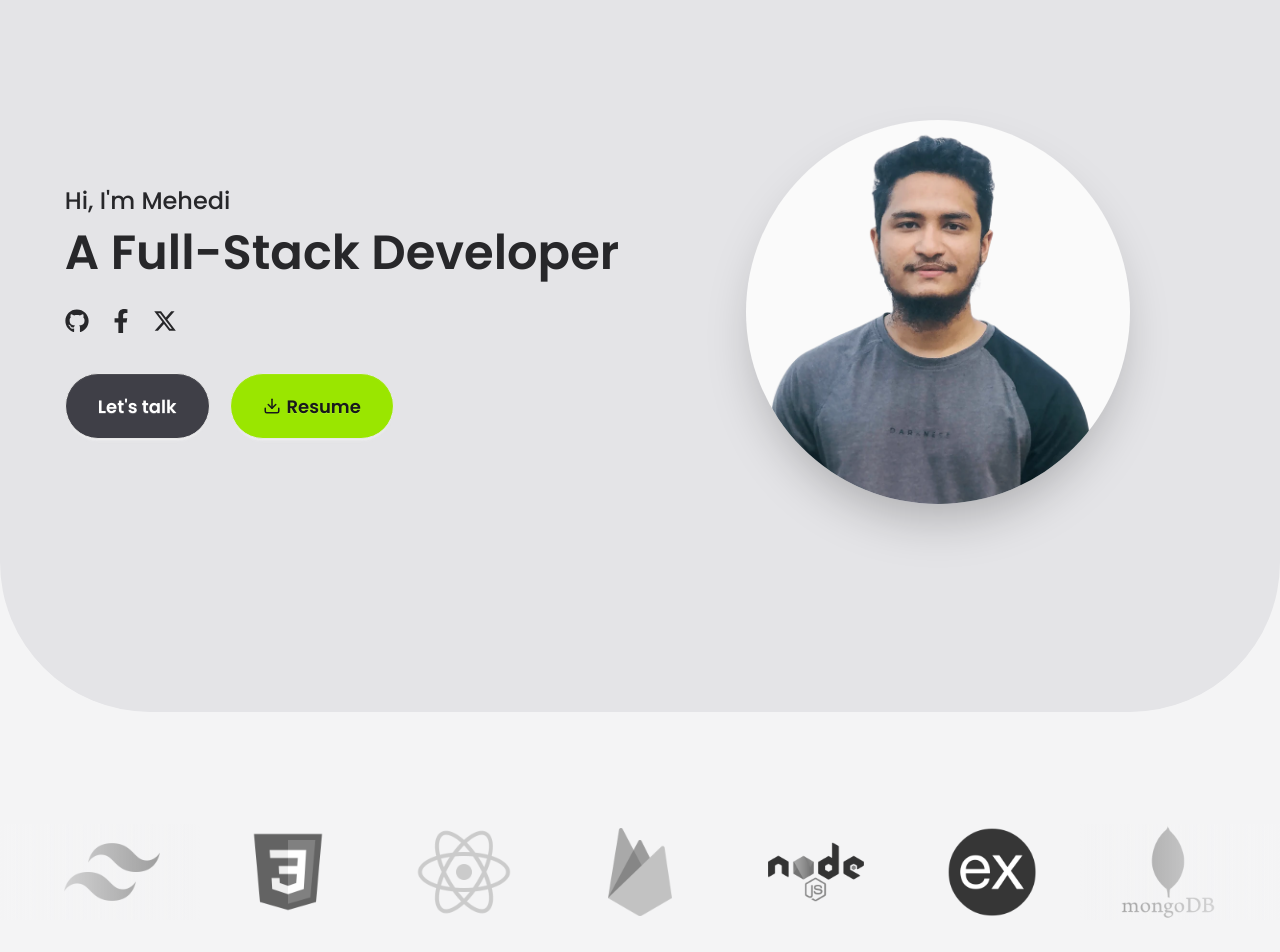
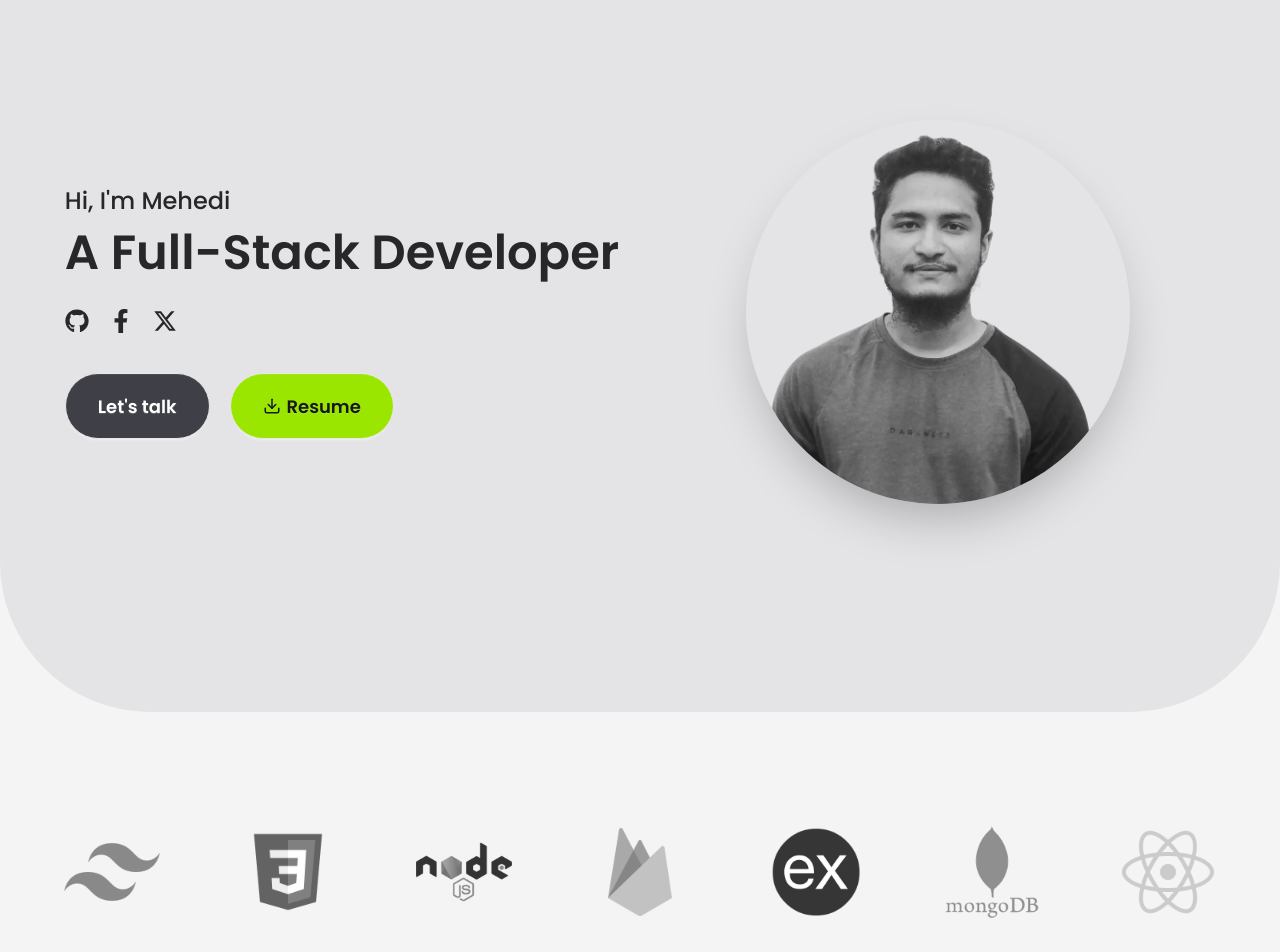
Before and after one commit to Mehedi107/Portfolio, a React (Vite) app: page / in a window 1280 px wide. Shown: the part 160-1112 px from the top of the page. Built offline with nearby package versions, Linux system fonts and the light colour scheme.

Commit message:
Update all code

```diff
--- a/index.html
+++ b/index.html
@@ -1,5 +1,5 @@
 <!DOCTYPE html>
-<html lang="en" data-theme="light">
+<html lang="en" data-theme="light" class="scroll-smooth">
   <head>
     <meta charset="UTF-8" />
     <link rel="icon" type="image/svg+xml" href="/Favcicon.png" />
--- a/src/App.jsx
+++ b/src/App.jsx
@@ -1,3 +1,4 @@
+import { useRef } from 'react';
 import './App.css';
 import About from './components/About';
 import Banner from './components/Banner';
@@ -10,16 +11,30 @@ import Skill from './components/Skill';
 import Skills from './components/Skills';
 
 function App() {
+  const aboutRef = useRef(null);
+  const projectRef = useRef(null);
+  const contactRef = useRef(null);
   return (
     <>
-      <Navbar />
+      <Navbar
+        scrollToSection={section =>
+          section.current?.scrollIntoView({ behavior: 'smooth' })
+        }
+        refs={{ aboutRef, projectRef, contactRef }}
+      />
       <Banner />
       <Skill />
-      <About />
+      <div ref={aboutRef}>
+        <About />
+      </div>
       <Skills />
       <Education />
-      <Projects />
-      <Contact />
+      <div ref={projectRef}>
+        <Projects />
+      </div>
+      <div ref={contactRef}>
+        <Contact />
+      </div>
       <Footer />
     </>
   );
--- a/src/components/About.jsx
+++ b/src/components/About.jsx
@@ -1,6 +1,6 @@
 const About = () => {
   return (
-    <section className="bg-zinc-200 rounded-t-[50px] md:rounded-t-[100px] lg:rounded-t-[150px] rounded-b-[50px] md:rounded-b-[100px] lg:rounded-b-[150px]  py-24 pb-28">
+    <section className="rounded-section bg-zinc-200  py-24 pb-28 ">
       <div className="container max-w-7xl mx-auto px-4">
         <h2>About Me</h2>
         <div className="grid grid-cols-1 md:grid-cols-2 gap-5 lg:text-lg">
--- a/src/components/Banner.jsx
+++ b/src/components/Banner.jsx
@@ -5,7 +5,7 @@ import { FaXTwitter } from 'react-icons/fa6';
 
 const Banner = () => {
   return (
-    <section className="bg-zinc-200 rounded-b-[50px] md:rounded-b-[100px] lg:rounded-b-[150px] py-10 md:py-0">
+    <section className="bg-zinc-200 rounded-b-[25px] sm:rounded-b-[50px] md:rounded-b-[100px] lg:rounded-b-[150px] py-10 md:py-0">
       <div className="container mx-auto grid grid-col-1 md:grid-cols-2 gap-10 items-center lg:px-16 md:8 px-4 min-h-screen">
         {/* Banner Content */}
         <div className="col-span-1 md:justify-self-center">
@@ -57,8 +57,12 @@ const Banner = () => {
         </div>
         {/* Banner Img */}
         <div className="col-span-1 justify-self-center ">
-          <div className="bg-zinc-50 rounded-full shadow-2xl overflow-hidden">
-            <img className="max-h-96 w-full object-cover" src={mehedi} alt="" />
+          <div className="bg-zinc-200 rounded-full shadow-2xl overflow-hidden">
+            <img
+              className="max-h-96 w-full object-cover grayscale hover:grayscale-0 transition"
+              src={mehedi}
+              alt=""
+            />
           </div>
         </div>
       </div>
--- a/src/components/Education.jsx
+++ b/src/components/Education.jsx
@@ -16,7 +16,7 @@ const education = [
 
 export default function Education() {
   return (
-    <section className="py-24 bg-zinc-200 rounded-t-[50px] md:rounded-t-[100px] lg:rounded-t-[150px] ">
+    <section className="py-24 bg-zinc-200 rounded-section ">
       <div className="max-w-4xl mx-auto text-center px-4">
         <h2>Educational Qualification</h2>
         <p className="mb-10 md:text-lg">A glimpse into my academic journey.</p>
--- a/src/components/MobileNavigation.jsx
+++ b/src/components/MobileNavigation.jsx
@@ -3,7 +3,7 @@ import PropTypes from 'prop-types';
 
 const MobileNavigation = ({ navLinks }) => {
   return (
-    <div className="drawer md:hidden drawer-end place-content-end">
+    <div className="drawer md:hidden drawer-end place-content-end z-10">
       <input id="my-drawer" type="checkbox" className="drawer-toggle" />
       <div className="drawer-content">
         <label
--- a/src/components/Navbar.jsx
+++ b/src/components/Navbar.jsx
@@ -1,21 +1,23 @@
 import { FiDownload } from 'react-icons/fi';
 import logo from '../assets/logo.png';
 import MobileNavigation from './MobileNavigation';
+import { Link } from 'react-router';
+import PropTypes from 'prop-types';
 
-const Navbar = () => {
+const Navbar = ({ scrollToSection, refs }) => {
   const navLinks = (
     <>
       <li>
-        <a>Home</a>
+        <Link>Home</Link>
       </li>
       <li>
-        <a>About</a>
+        <Link onClick={() => scrollToSection(refs.aboutRef)}>About</Link>
       </li>
       <li>
-        <a>Project</a>
+        <Link onClick={() => scrollToSection(refs.projectRef)}>Project</Link>
       </li>
       <li>
-        <a>Contact</a>
+        <Link onClick={() => scrollToSection(refs.contactRef)}>Contact</Link>
       </li>
     </>
   );
@@ -50,4 +52,11 @@ const Navbar = () => {
   );
 };
 
+MobileNavigation.propTypes = {
+  scrollToSection: PropTypes.func,
+  refs: PropTypes.node,
+  // navLinks: PropTypes.node,
+  // navLinks: PropTypes.node,
+};
+
 export default Navbar;
--- a/src/components/Projects.jsx
+++ b/src/components/Projects.jsx
@@ -20,7 +20,7 @@ const projects = [
     name: 'Artifact Vault',
     image: p1,
     description:
-      'A web app for tracking historical artifacts with user contributions and interactive engagement.',
+      'A web app for tracking historical artifacts with user contributions and  engagement.',
     techStack: ['React', 'Firebase', 'Express.js', 'MongoDB'],
     liveLink: 'https://artifact-vault-916d6.web.app',
     githubLink: 'https://github.com/Mehedi107/A11-client',
@@ -39,13 +39,12 @@ const projects = [
 export default function Projects() {
   return (
     <section className="py-24">
-      <div className="max-w-4xl mx-auto text-center">
+      <div className="max-w-7xl mx-auto">
         <h2 className="text-4xl font-bold mb-6">My Projects</h2>
-        <p className="mb-16 text-lg">
+        <p className="mb-16 text-lg text-center">
           A showcase of my latest work and technical expertise.
         </p>
-      </div>
-      <div className="max-w-6xl mx-auto grid md:grid-cols-3 gap-10 px-6">
+        <div className="grid md:grid-cols-2 lg:grid-cols-3 gap-10 p-4 md:px-6">
           {projects.map((project, index) => (
             <motion.div
               key={index}
@@ -101,6 +100,7 @@ export default function Projects() {
             </motion.div>
           ))}
         </div>
+      </div>
     </section>
   );
 }
--- a/src/components/Skill.jsx
+++ b/src/components/Skill.jsx
@@ -9,57 +9,31 @@ import fireLogo from '../assets/firebase.png';
 import mongodbLogo from '../assets/mongodb.png';
 import reactLogo from '../assets/react.png';
 
+const imgs = [
+  htmlLogo,
+  jsLogo,
+  tailwindLogo,
+  cssLogo,
+  nodeLogo,
+  fireLogo,
+  expressLogo,
+  mongodbLogo,
+  reactLogo,
+];
+
 const Skill = () => {
   return (
     <section>
-      <div className="container mx-auto py-28">
-        <Marquee gradient={true} gradientColor={'#f4f4f5'}>
-          <img
-            className="w-24 h-24 object-contain mx-10 grayscale"
-            src={htmlLogo}
-            alt=""
-          />
-
-          <img
-            className="w-24 h-24 object-contain mx-10 grayscale"
-            src={jsLogo}
-            alt=""
-          />
-          <img
-            className="w-24 h-24 object-contain mx-10 grayscale"
-            src={tailwindLogo}
-            alt=""
-          />
-          <img
-            className="w-24 h-24 object-contain mx-10 grayscale"
-            src={cssLogo}
-            alt=""
-          />
-          <img
-            className="w-24 h-24 object-contain mx-10 grayscale"
-            src={reactLogo}
-            alt=""
-          />
-          <img
-            className="w-24 h-24 object-contain mx-10 grayscale"
-            src={fireLogo}
-            alt=""
-          />
-          <img
-            className="w-24 h-24 object-contain mx-10 grayscale"
-            src={nodeLogo}
-            alt=""
-          />
-          <img
-            className="w-24 h-24 object-contain mx-10 grayscale"
-            src={expressLogo}
-            alt=""
-          />
-          <img
-            className="w-24 h-24 object-contain mx-10 grayscale"
-            src={mongodbLogo}
-            alt=""
-          />
+      <div className="container mx-auto py-10 md:py-20 lg:py-28">
+        <Marquee gradient={false} gradientColor={'#f4f4f5'}>
+          {imgs.map((img, i) => (
+            <img
+              key={i}
+              className="w-14 h-14 md:w-20 md:h-20 lg:w-24 lg:h-24 object-contain mx-5 md:mx-10 grayscale"
+              src={img}
+              alt="logo"
+            />
+          ))}
         </Marquee>
       </div>
     </section>
--- a/src/components/Skills.jsx
+++ b/src/components/Skills.jsx
@@ -53,7 +53,7 @@ export default function Skills() {
           {skills.map((category, index) => (
             <motion.div
               key={index}
-              className="p-4 md:p-6 bg-zinc-200 rounded-2xl shadow hover:scale-105 transition-transform duration-300"
+              className="p-4 md:p-6 bg-zinc-200 rounded-2xl hover:scale-105 transition-transform duration-300"
               initial={{ opacity: 0, y: 30 }}
               whileInView={{ opacity: 1, y: 0 }}
               transition={{ duration: 0.5, delay: index * 0.2 }}
--- a/src/index.css
+++ b/src/index.css
@@ -17,3 +17,7 @@ h2 {
 .project-card:hover img {
   @apply grayscale-0;
 }
+
+.rounded-section {
+  @apply rounded-[25px] sm:rounded-[50px] md:rounded-[100px] lg:rounded-[150px];
+}
```
Also changed, not shown: src/components/Contact.jsx (+17 -5 lines). Lines whose indentation alone changed are shown as unchanged.
